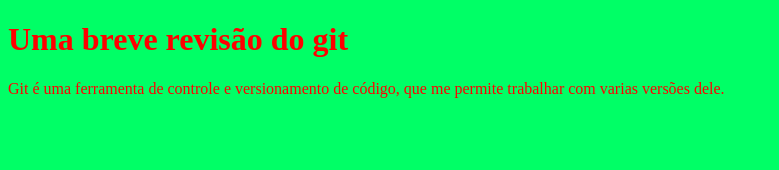
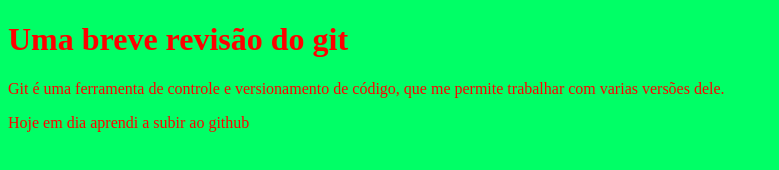
Before and after one commit to HugoAntonioF01/Revisao-Git, a plain HTML site: page index.html in a window 1280 px wide. Shown: the whole page, without its empty margins (0-779 px from the left). Drawn offline with Linux system fonts and the light colour scheme.

Commit message:
Terceira Versão

```diff
--- a/index.html
+++ b/index.html
@@ -10,6 +10,7 @@
 <body>
     <h1>Uma breve revisão do git</h1>
     <p>Git é uma ferramenta de controle e versionamento de código, que me permite trabalhar com varias versões dele.</p>
+    <p>Hoje em dia aprendi a subir ao github</p>
 
 </body>
 </html>
```
